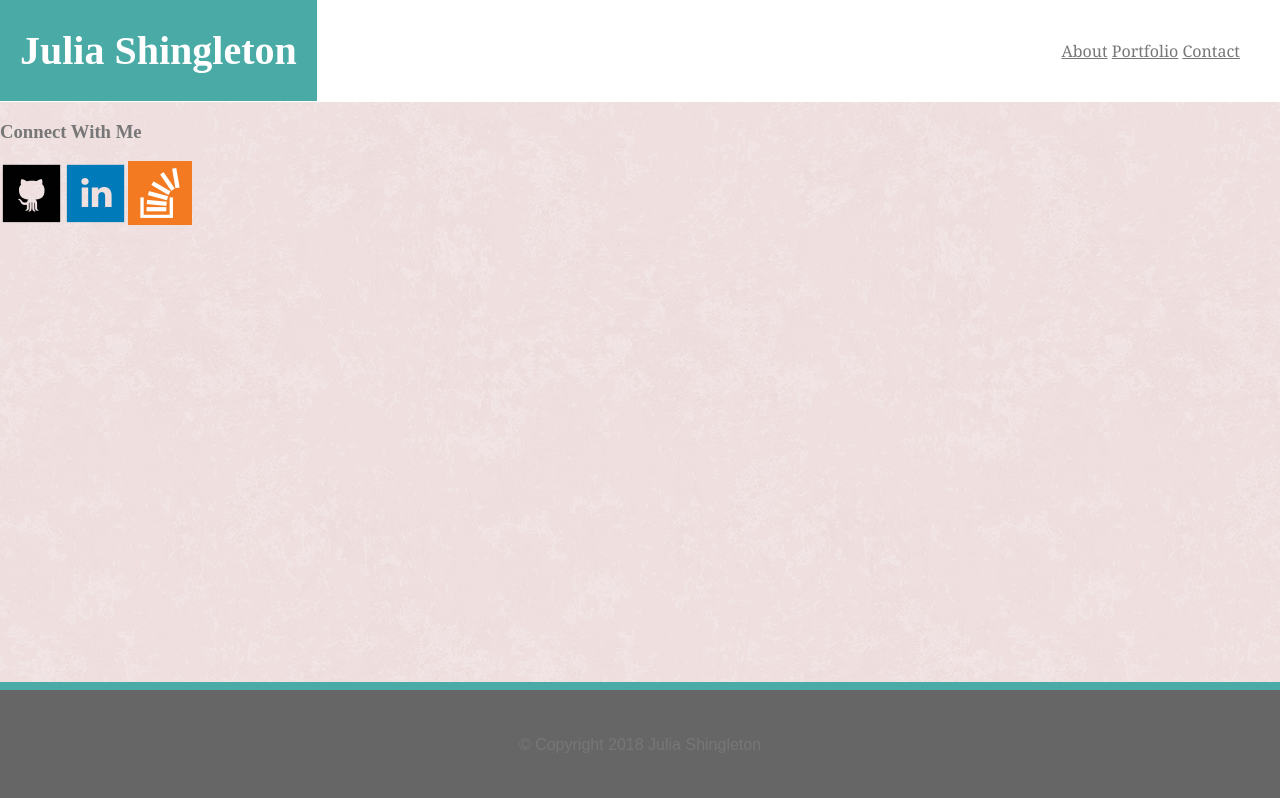
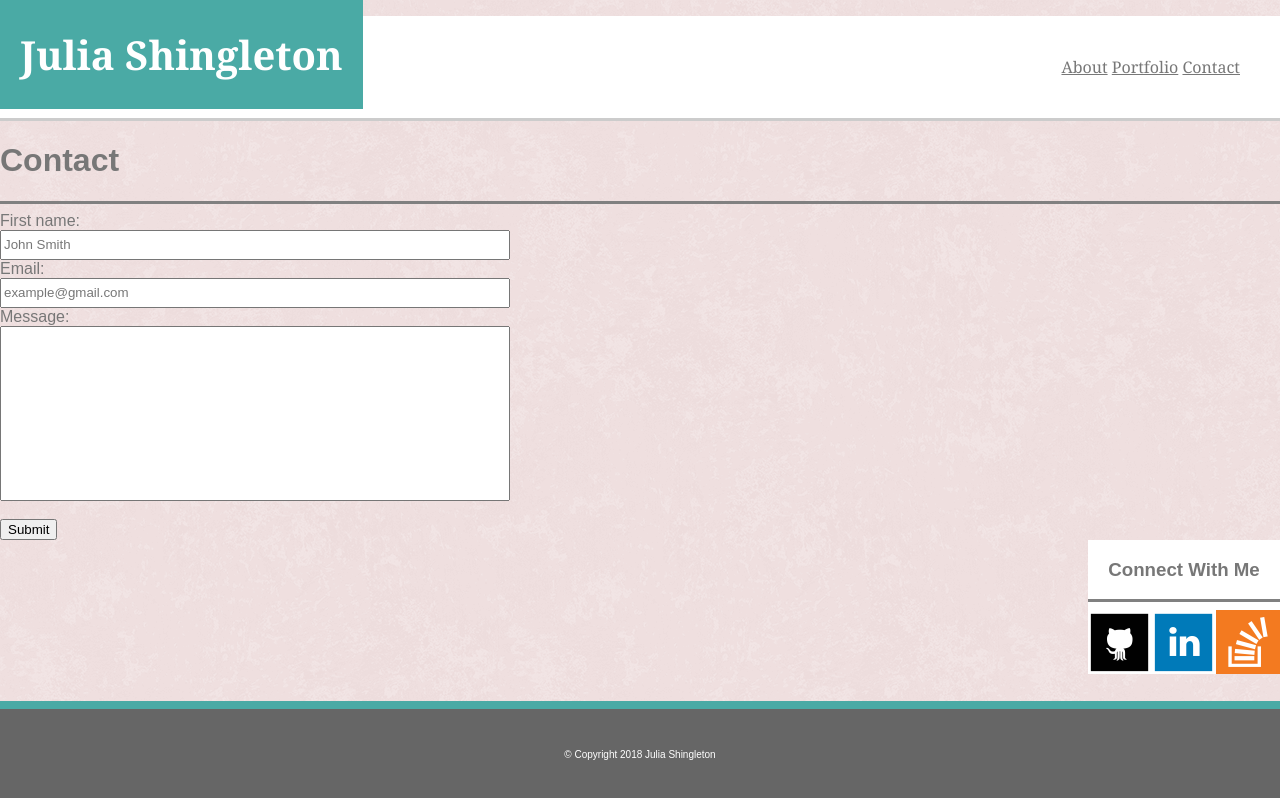
Before and after one commit to jashingleton/Basic-Portfolio, a plain HTML site: page contact.html in a window 1280 px wide. Drawn offline with Linux system fonts and the light colour scheme.

Commit message:
adding new work

```diff
--- a/assets/css/style.css
+++ b/assets/css/style.css
@@ -7,11 +7,17 @@ body {
 	margin: 0;
 	padding: 0;
 	color: #777777;
+	font-family: 'Arial', 'Helvetica Neue', Helvetica, sans-serif;
+}
+
+li {
+	display: inline;
 }
 
 a {
 	color: #777777;
 }
+
 
 #relative {
 	font-family: 'Georgia', Times, Times New Roman, serif;
@@ -21,9 +27,13 @@ a {
 	padding: 40px;
 	top:0;
 	text-align: right;
+	border-bottom: solid;
+	border-color: #cccccc;
+
 }
 
 #absolute {
+	font-family: 'Georgia', Times, Times New Roman, serif;
 	background: #4aaaa5;
 	text-align: center;
 	font-size: 20px;
@@ -32,17 +42,22 @@ a {
 	padding-left: 20px;
 	color: white;
 	top: 0;
+}
 
+section {
+	background-color: #ffffff
 
 }
 
 aside {
 	background-color: #ffffff;
 	text-align: center;
+	float: right;
 	}
 
 img {
 	float: left;
+	display: inline;
 }
 
 .footer {
@@ -52,11 +67,12 @@ img {
 	bottom: 0;
 	width: 100%;
 	background-color: #666666;
-	color: #777777;
+	color: white;
 	text-align: center;
 	padding: 30px;
-	border-top-style: solid;
+	border-top: solid;
 	border-color: #4aaaa5;
 	border-width: 8px;
+	font-size: 10px;
 	font-family: 'Arial', 'Helvetica Neue', Helvetica, sans-serif;
 }
--- a/contact.html
+++ b/contact.html
@@ -9,20 +9,36 @@
 </head>
 <body>
 
-	<div id="relative">
-		<a href="index.html">About</a>
+<ul id="relative">
+		<li><a href="index.html">About</a></li>
 
-		<a href="portfolio.html">Portfolio</a>
-
-		<a href="contact.html">Contact</a>
-	</div>
+		<li><a href="portfolio.html">Portfolio</a></li>
+		<li><a href="contact.html">Contact</a></li>
+	</ul>
 
 	<div id="absolute">
 		<h1>Julia Shingleton</h1>
 	</div>
 
-	<div id="fixed">
+	<h1>Contact</h1>
+	<hr noshade size="5">
+
+	<form action="/action_page.php">
+  First name:<br>
+  <input type="text" name="Name" value="John Smith" style="width:510px; height:30px; color:#777777;">
+  <br>
+  Email:<br>
+  <input type="text" name="Email" value="example@gmail.com" style="width:510px; height:30px; color:#777777;">
+  <br>
+  Message:<br>
+  <input type="text" name="Message" style="width:510px; height:175px;">
+  <br><br>
+  <input type="submit" value="Submit">
+</form>
+
+	<aside>
 		<h3>Connect With Me</h3>
+		<hr noshade size="5">
 			<a href="https://github.com/jashingleton" target="_blank">
 				<img src="assets/images/if_github_square_black_107109.png" alt="github">
 			</a>
@@ -32,8 +48,7 @@
 			<a href="https://stackoverflow.com/users/8960591/julia-shingleton" target="_blank">
 				<img src="assets/images/if_overflow_334695.png" alt="stackoverflow">
 			</a>
-
-	</div>
+	</aside>
 
 			<div class="footer">
 				<p>&#169 Copyright 2018 Julia Shingleton</p>
```
Also changed, not shown: index.html (+11 -13 lines), portfolio.html (+20 -7 lines).
